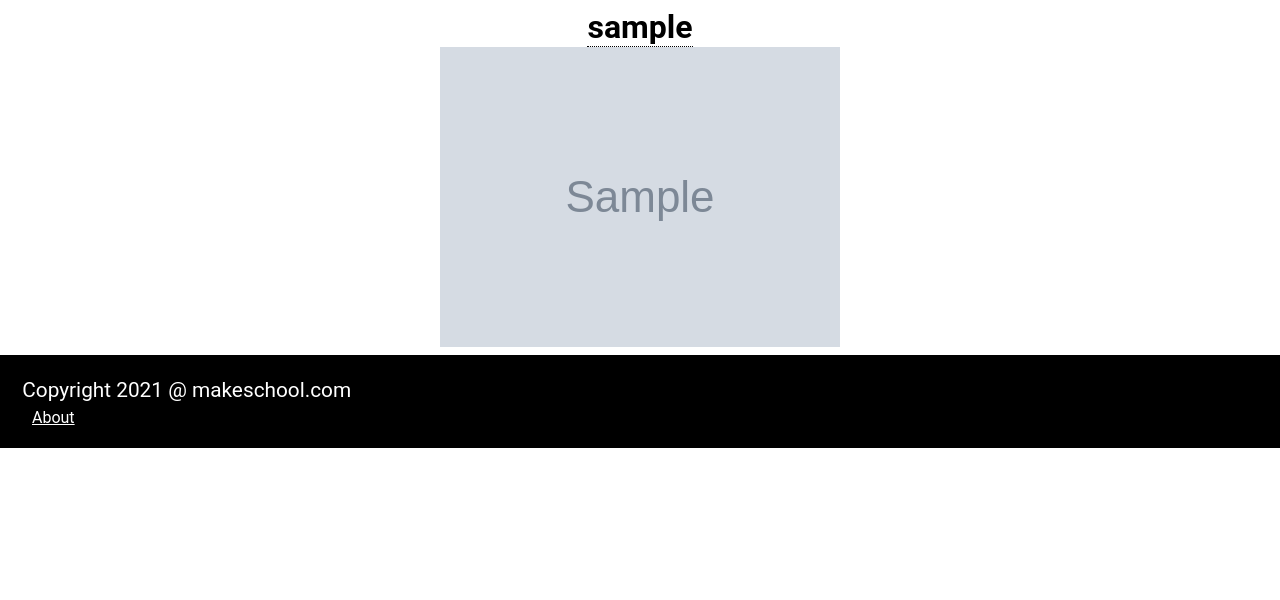
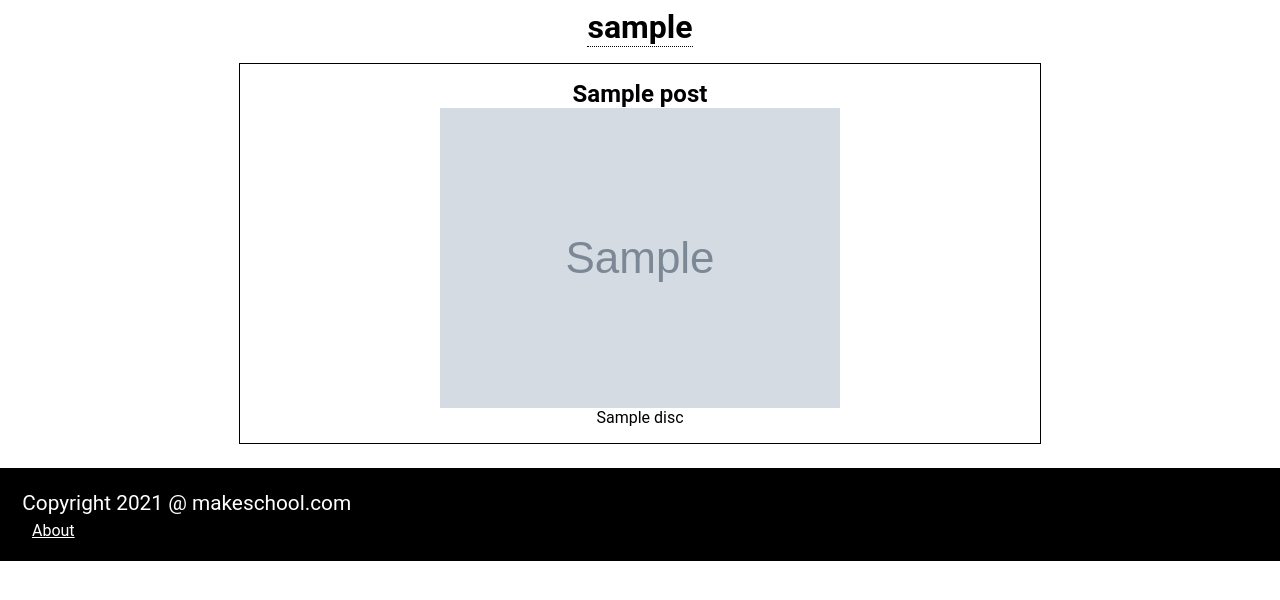
Before and after one commit to ChaonengTan/Int1.3-TransPost, a Flask app: template templates/profile.html in a window 1280 px wide. Shown: the part 66-666 px from the top of the page. Run offline with Flask 2, Linux system fonts and the light colour scheme; the template is opened without the code that fills it: most values are stand-ins (such as "Sample title", 1, 10 or a date in 2020); grey boxes marked "Sample" are stand-in pictures; some libraries are stand-ins or nearby versions.

Commit message:
+profile, finished css, done
ready to deploy(small scale)

```diff
--- a/app.py
+++ b/app.py
@@ -18,7 +18,6 @@ API_KEY = os.getenv('API_KEY')
 API_URL = 'https://google-translate1.p.rapidapi.com/language/translate/v2/languages'
 
 # routes
-
 @app.route('/')
 def home():
     """Disc"""
@@ -75,6 +74,7 @@ def postTranslate(postID):
     titleResponse = requests.request("POST", url, data=Payload, headers=headers)
     dataResponse = json.loads(titleResponse.text)
     translatedPostInfo = {
+        'author': postInfo['author'],
         'title': dataResponse['data']['translations'][0]['translatedText'],
         'image': postInfo['image'],
         'disc': dataResponse['data']['translations'][1]['translatedText']
@@ -142,9 +142,19 @@ def createSession(user):
 def profile(userID):
     """Profile Page"""
     userProfile = mongo.db.users.find_one(ObjectId(userID))
+    userProfileID = userProfile['_id']
+    newUserProfile = {
+        '_id': f'{userProfileID}',
+        'username': userProfile['username']
+    }
+    userPosts = mongo.db.posts.find({'author': newUserProfile})
     context = {
-        'profile' : userProfile
+        'profile' : userProfile,
+        'userPosts' : userPosts
     }
+    if 'user' in session:
+        user = session['user']
+        context['user'] = user
     return render_template('profile.html', **context)
 if __name__ == '__main__':
     app.config['ENV'] = 'development'
--- a/static/styles/home.css
+++ b/static/styles/home.css
@@ -16,7 +16,7 @@
     display: flex;
     flex-direction: column;
     width: 30vw;
-    padding: 1em 2em;
+    padding: 1em 5em;
     margin-top: .5em;
 }
 /* Display Content */
--- /dev/null
+++ b/static/styles/profile.css
@@ -0,0 +1,18 @@
+.post {
+    display: flex;
+    flex-direction: column;
+    align-items: center;
+}
+.postCard {
+    width: 100%;
+    border: black 1px solid;
+    margin: 2vh 0;
+    padding: 1em;
+    color: black;
+    text-decoration: none;
+}
+.postCard > * {
+    display: flex;
+    flex-direction: column;
+    align-items: center;
+}
--- a/templates/footer.html
+++ b/templates/footer.html
@@ -3,6 +3,6 @@
         <p>Copyright 2021 @ makeschool.com</p>
     </div>
     <div class="footContent">
-        <a href="/about">About</a>
+        <a href="https://github.com/ChaonengTan/Int1.3-TransPost">About</a>
     </div>
 </div>
--- a/templates/profile.html
+++ b/templates/profile.html
@@ -3,14 +3,18 @@
 <link rel="stylesheet" href="/static/styles/tooltips.css">
 <link rel="stylesheet" href="/static/styles/profile.css">
 {% endblock %}
-{%block content%}
+{% block content %}
 <div class="tooltip">
     <h1>{{profile.username}}</h1>
     <span class="tooltiptext">{{profile._id}}</span>
 </div>
-{% if not profile.image %}
-    <img src="https://via.placeholder.com/200" alt="">
-{% else %}
-    <img src="{{profile.image}}" alt="">
-{% endif %}
-{%endblock%}
+{% for post in userPosts %}
+    <a href="/posts/{{post._id}}" class="postCard">
+        <div>
+            <h2>{{post.title}}</h2>
+            <img src="{{post.image}}" alt="">
+            <p>{{post.disc}}</p>
+        </div>
+    </a>
+{% endfor %}
+{% endblock %}
```
